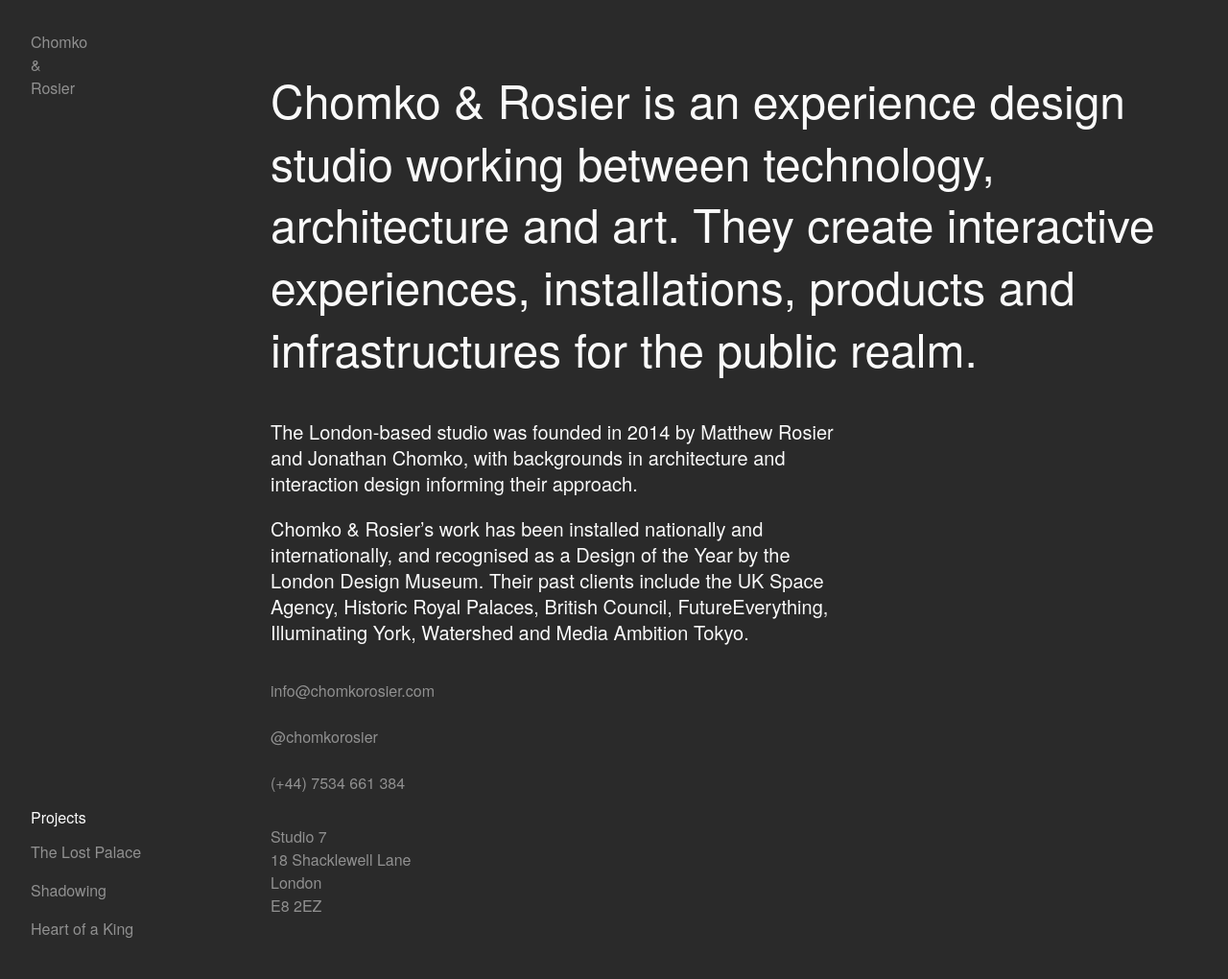
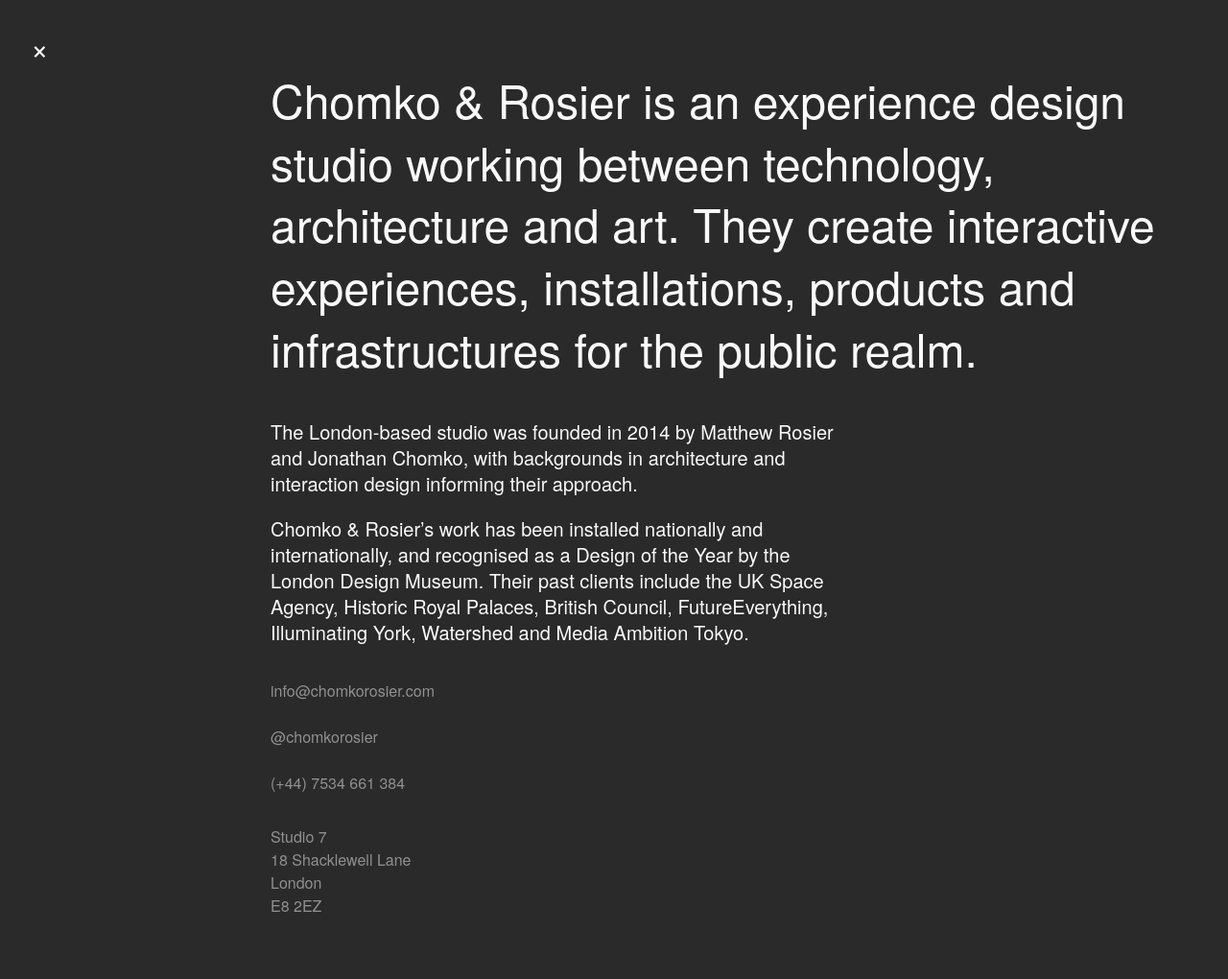
Before and after one commit to jchomko/chomkorosier, a PHP site: page /about.html in a window 1280 px wide. Shown: the whole page at 96% size. Run offline with PHP 8.4, Linux system fonts and the light colour scheme; some libraries are stand-ins or nearby versions.

Commit message:
Connect index.html to about.html

```diff
--- a/about.html
+++ b/about.html
@@ -25,15 +25,15 @@
 
   <nav id="main-nav" class="navigation overflow">
       <header class="secondary">
-        <a href="about.html">Chomko<br>&amp;<br>Rosier</a>
+        <a href="index.html" class="close" onclick="goBack()">&times;</a>
       </header>
-      <section id="projects" class="bottom">Projects
+      <!--<section id="projects" class="bottom">Projects
         <ul>
           <li><a href="index.html">The Lost Palace</a></li>
           <li><a href="shadowing.html">Shadowing</a></li>
           <li><a href="heart-of-a-king.html">Heart of a King</a></li>
         </ul>
-      </section>
+      </section>-->
       <!--<section id="research" class="bottom">Research
         <ul>
           <li><a href="#">Research Topic 1</a></li>
@@ -46,8 +46,8 @@
 
     <header class="primary">
       <!--<span class="open icon">&#9776;</span>-->
-      <span class="open icon">menu</span>
-      <hgroup><h1>Chomko &amp; Rosier</h1></hgroup>
+      <!--<span class="open icon">menu</span>-->
+      <hgroup><a href="index.html" class="close" onclick="goBack()">&times;</a></hgroup>
     </header>
 
     <section id="scroller" class="overflow">
--- a/css/custom.css
+++ b/css/custom.css
@@ -1,4 +1,4 @@
-body, html { overflow: auto; }
+body, html { overflow-y: auto; overflow-x: hidden;}
 body {
 	font-size: 1.0em;
 	line-height: 1.5;
@@ -50,7 +50,21 @@ p  { font-size: 1.0em; }
 .address {
 	margin: 2em 0px;
 }
-
+.close {
+	font-size: 2em;
+}
+.primary a {
+	color: rgba(245, 245, 245, 1.0);
+}
+.primary a:hover {
+	color: rgba(245, 245, 245, 0.5);
+}
+.secondary a {
+	color: rgba(245, 245, 245, 1.0);
+}
+.secondary a:hover {
+	color: rgba(245, 245, 245, 0.5);
+}
 /*
   Slideshow
 */
@@ -144,7 +158,7 @@ p  { font-size: 1.0em; }
 		background-color: #2A2A2A;
 	}
 
-	.hero { height: 75vh; }
+	.hero { height: 70vh; }
 
 	.content-hero {
 		height: 70vh;
@@ -161,4 +175,8 @@ p  { font-size: 1.0em; }
 		margin-bottom: 2em;
 	}
 
+	.close {
+		line-height: 1;
+	}
+
 }
--- a/heart-of-a-king.html
+++ b/heart-of-a-king.html
@@ -47,7 +47,7 @@
     <header class="primary">
       <!--<span class="open icon">&#9776;</span>-->
       <span class="open icon">menu</span>
-      <hgroup><h1>Chomko &amp; Rosier</h1></hgroup>
+      <hgroup><a href="about.html"><h1>Chomko &amp; Rosier</h1></a></hgroup>
     </header>
 
     <section id="scroller" class="overflow">
--- a/index.html
+++ b/index.html
@@ -47,7 +47,7 @@
     <header class="primary">
       <!--<span class="open icon">&#9776;</span>-->
       <span class="open icon">menu</span>
-      <hgroup><h1>Chomko &amp; Rosier</h1></hgroup>
+      <hgroup><a href="about.html"><h1>Chomko &amp; Rosier</h1></a></hgroup>
     </header>
 
     <section id="scroller" class="overflow">
--- a/shadowing.html
+++ b/shadowing.html
@@ -47,7 +47,7 @@
     <header class="primary">
       <!--<span class="open icon">&#9776;</span>-->
       <span class="open icon">menu</span>
-      <hgroup><h1>Chomko &amp; Rosier</h1></hgroup>
+      <hgroup><a href="about.html"><h1>Chomko &amp; Rosier</h1></a></hgroup>
     </header>
 
     <section id="scroller" class="overflow">
```
